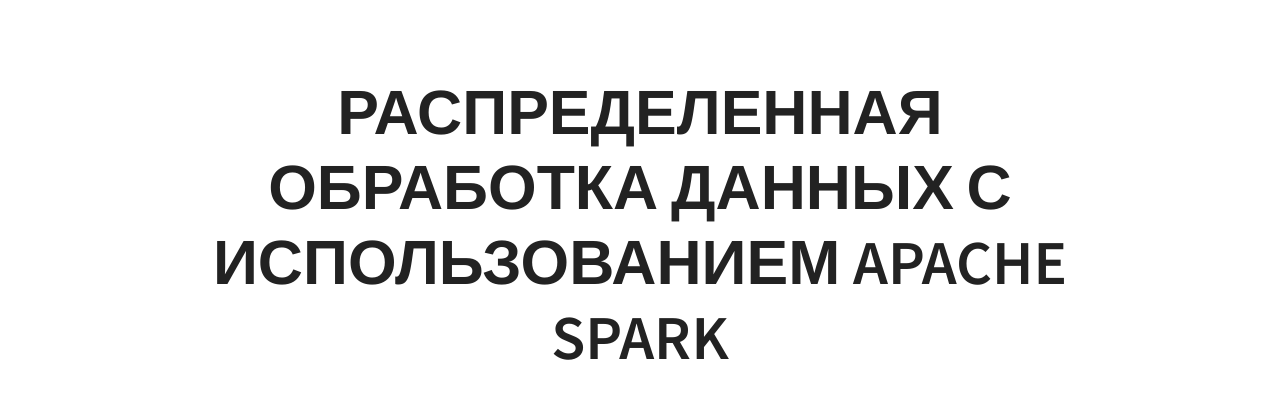
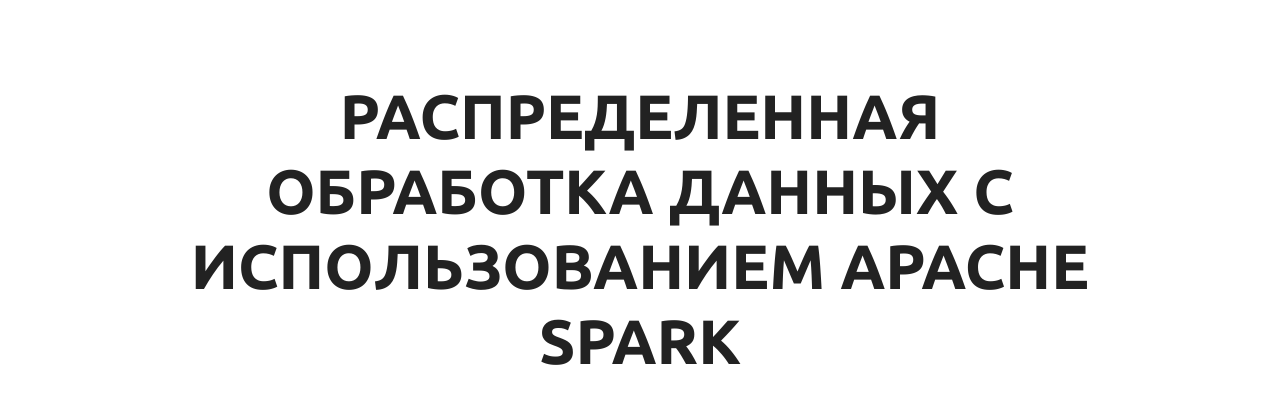
Before and after one commit to igor-vovk/spark_intro_presentation, a website: page index.html in a window 1280 px wide. Shown: the top 395 px of the page. Drawn offline with Linux system fonts and the light colour scheme.

Commit message:
Fix cyrillic font

```diff
--- a/css/theme/white.css
+++ b/css/theme/white.css
@@ -1,4 +1,4 @@
-@import url(../../lib/font/source-sans-pro/source-sans-pro.css);
+@import url(https://fonts.googleapis.com/css?family=Ubuntu:300,700,300italic,700italic);
 /**
  * White theme for reveal.js. This is the opposite of the 'black' theme.
  *
@@ -15,7 +15,7 @@
   background-color: #fff; }
 
 .reveal {
-  font-family: 'Source Sans Pro', Helvetica, sans-serif;
+  font-family: Ubuntu, 'sans-serif';
   font-size: 38px;
   font-weight: normal;
   color: #222; }
@@ -35,7 +35,7 @@
 .reveal h1, .reveal h2, .reveal h3, .reveal h4, .reveal h5, .reveal h6 {
   margin: 0 0 20px 0;
   color: #222;
-  font-family: 'Source Sans Pro', Helvetica, sans-serif;
+  font-family: Ubuntu, 'sans-serif';
   font-weight: 600;
   line-height: 1.2;
   letter-spacing: normal;
```
